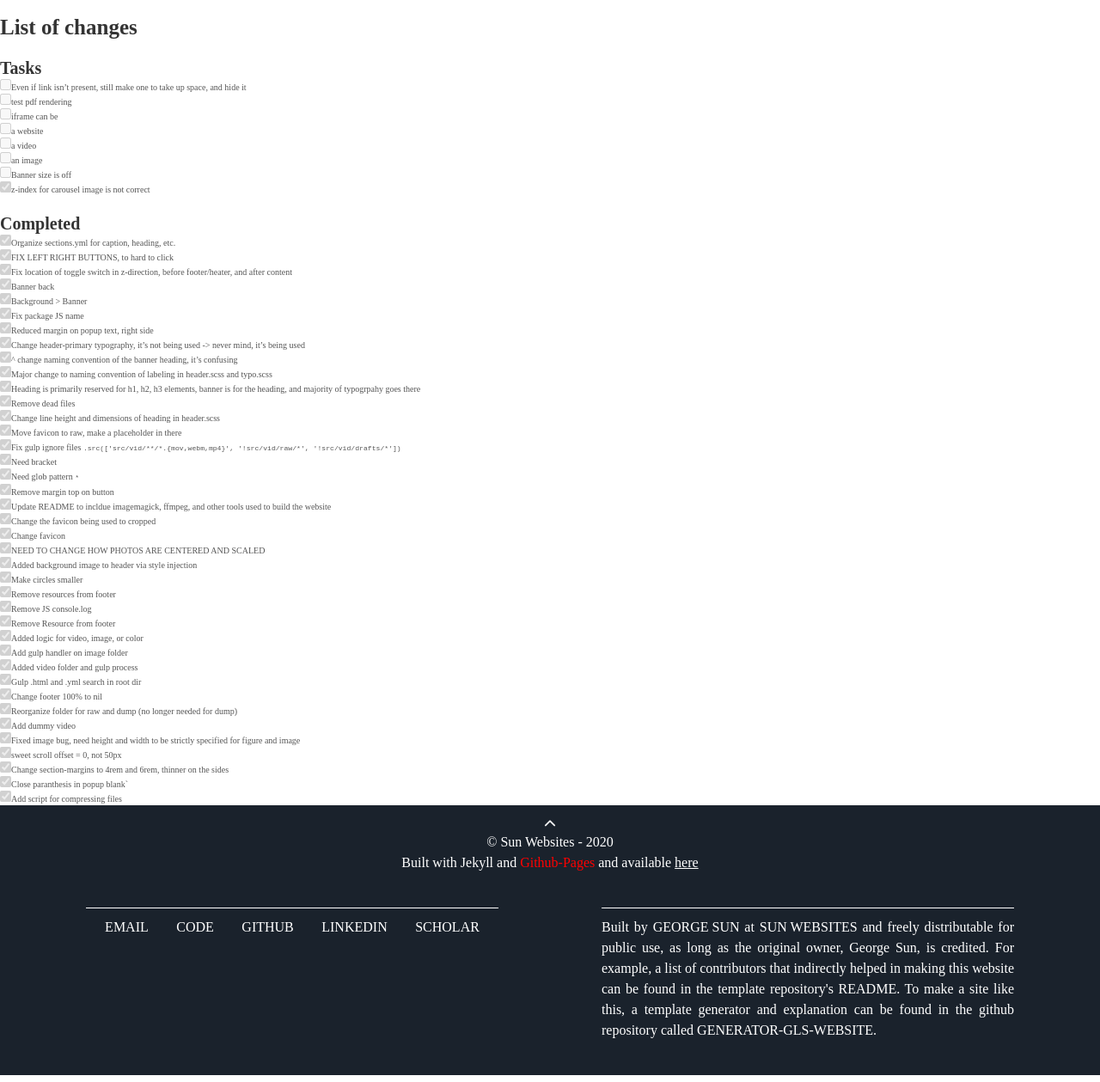
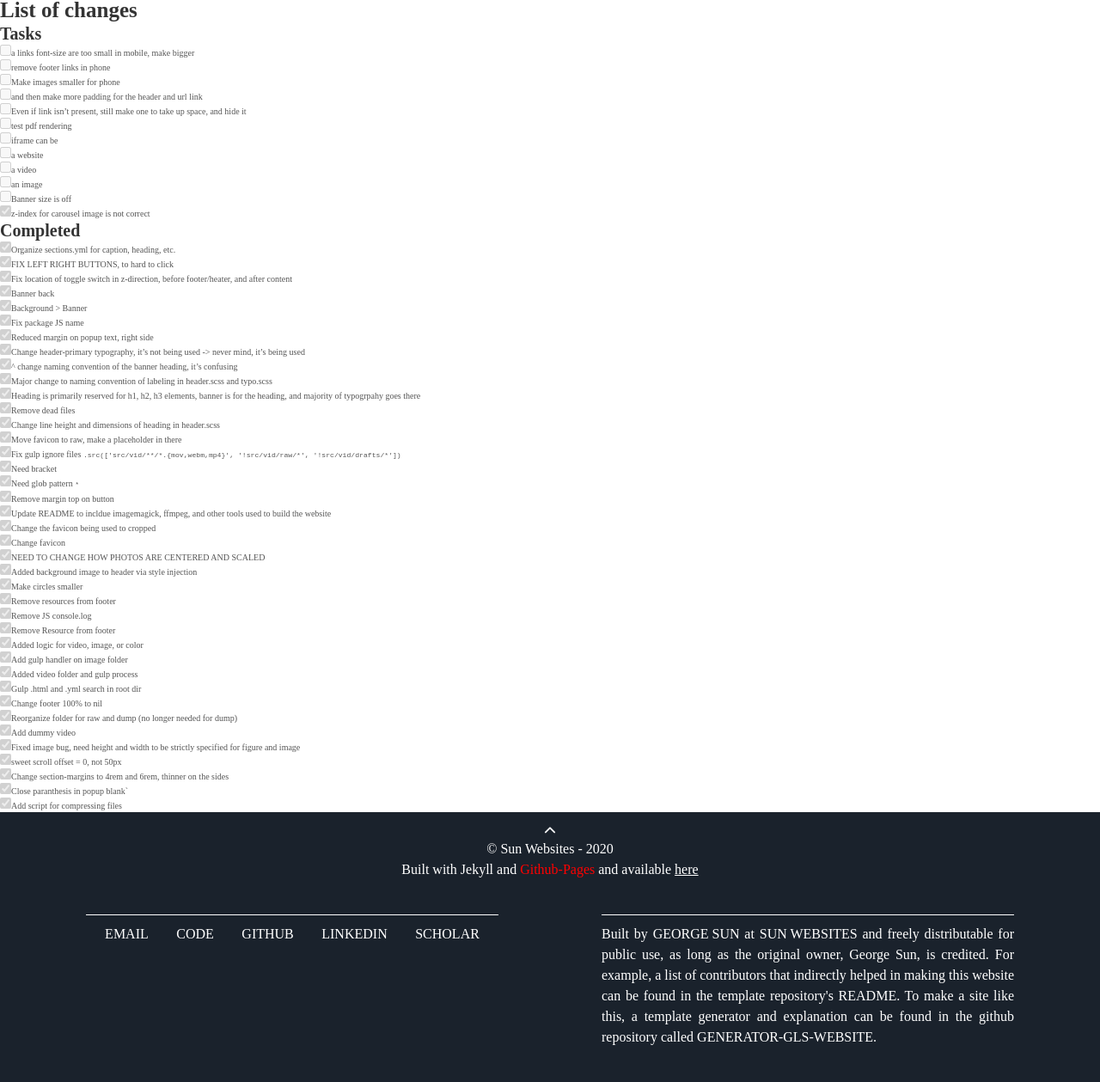
Before and after one commit to mrsunny0/template-gh-pages, a Jekyll site: the page built from TODO.md, in a window 1280 px wide, cut to the strip 904-2163 px from the top of the page. Shown: the whole strip at 86% size. Built offline with Jekyll 4.4.1, drawn with Linux system fonts in a browser that asks for light colours; nearby versions of some CDN libraries; some web fonts are replaced; our own code applies the rules of GitHub Pages for plain Markdown files.

Commit message:
removing footer nav for phone query

```diff
--- a/TODO.md
+++ b/TODO.md
@@ -1,6 +1,11 @@
 # List of changes
 
 ## Tasks
+- [ ] a links font-size are too small in mobile, make bigger
+- [ ] remove footer links in phone
+- [ ] Make images smaller for phone
+  - [ ] and then make more padding for the header and url link
+
 - [ ] Even if link isn't present, still make one to take up space, and hide it
 - [ ] test pdf rendering
 - [ ] iframe can be
--- a/src/scss/base/_typography.scss
+++ b/src/scss/base/_typography.scss
@@ -93,8 +93,6 @@
 // ------------------------------------ //
 
 h1, h2, h3, h4, stong {
-    margin-top: 1rem;
-    padding-top: 1rem;
     line-height: 1.25;
     color: $color-header-text;
 }
--- a/src/scss/layout/_footer.scss
+++ b/src/scss/layout/_footer.scss
@@ -103,7 +103,9 @@
     }
 
     &__navigation {
-
+        @include respond(phone) {
+            display: none;
+        }
     }
 
     &__list {
@@ -143,7 +145,7 @@
         }
 
         @include respond(phone) {
-            margin-top: 4rem;
+            margin-top: 0rem;
         }
     }
 }
```
Also changed, not shown: assets/css/main.css.
